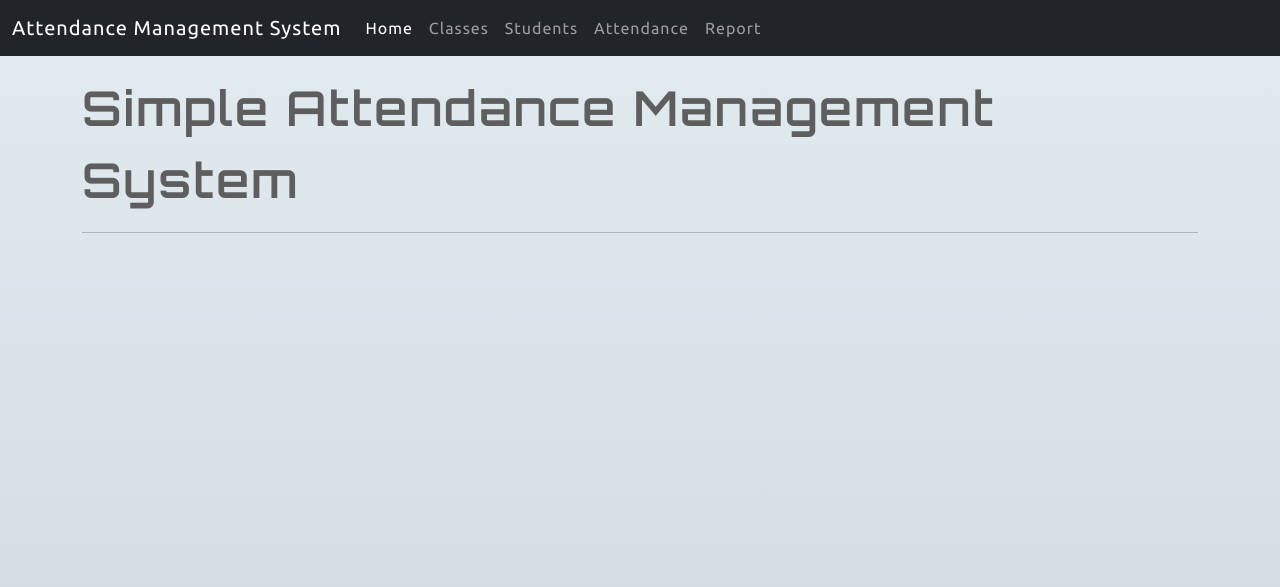
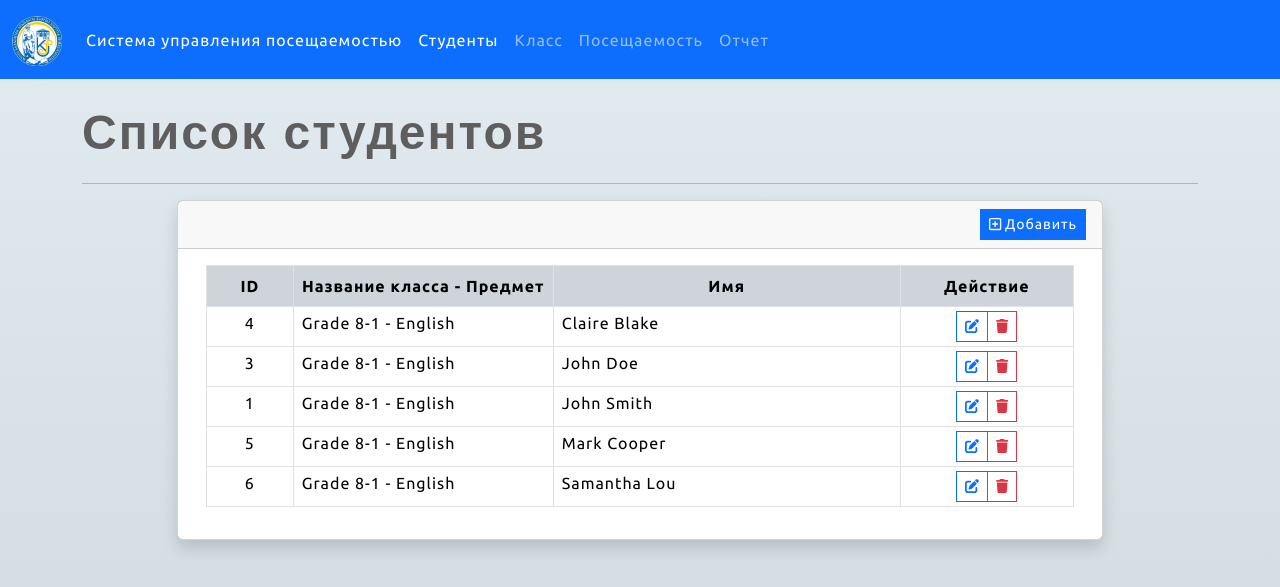
Before and after one commit to azamatdaniel0/php-attendance, a PHP site: page / in a window 1280 px wide. Shown: the top 587 px of the page. Run offline with PHP 8.4, Linux system fonts and the light colour scheme; data comes from the database, SQL or seed files in the repository.

Commit message:
Styling for KNU

```diff
--- a/ajax-api.php
+++ b/ajax-api.php
@@ -21,7 +21,7 @@ switch($action){
         $response = $actionClass->save_attendance();
         break;
     default:
-        $response = ["status" => "error", "msg" => "Undefined API Action!"];
+        $response = ["status" => "error", "msg" => "Неопределенное действие API!"];
         break;
 }
 
--- a/inc/footer.php
+++ b/inc/footer.php
@@ -10,8 +10,8 @@
 
       </div>
       <div class="modal-footer rounded-0">
-        <button type="submit" form="" class="btn btn-primary">Save</button>
-        <button type="button" class="btn btn-secondary" data-bs-dismiss="modal">Cancel</button>
+        <button type="submit" form="" class="btn btn-primary">Сохранить</button>
+        <button type="button" class="btn btn-secondary" data-bs-dismiss="modal">Отменить</button>
       </div>
     </div>
   </div>
--- a/inc/header.php
+++ b/inc/header.php
@@ -1,7 +1,7 @@
 <head>
     <meta charset="UTF-8">
     <meta name="viewport" content="width=device-width, initial-scale=1.0">
-    <title><?= $page_title ?? '' ?> | Attendance Management System</title>
+    <title>Система управления посещаемостью</title>
     <!-- Fontawesome CSS CDN -->
     <link rel="stylesheet" href="https://cdnjs.cloudflare.com/ajax/libs/font-awesome/6.4.2/css/all.min.css" integrity="sha512-z3gLpd7yknf1YoNbCzqRKc4qyor8gaKU1qmn+CShxbuBusANI9QpRohGBreCFkKxLhei6S9CQXFEbbKuqLg0DA==" crossorigin="anonymous" referrerpolicy="no-referrer" />
     <!-- Bootstrap CSS CDN -->
--- a/inc/navigation.php
+++ b/inc/navigation.php
@@ -1,25 +1,27 @@
-<nav class="navbar navbar-expand-lg navbar-light bg-dark sticky-top" data-bs-theme="dark">
+<nav class="navbar navbar-expand-lg navbar-light bg-primary sticky-top" data-bs-theme="dark">
     <div class="container-fluid">
-        <a class="navbar-brand" href="#">Attendance Management System</a>
+        <a class="navbar-brand" href="./">
+        <img src="assets/logo.png" alt="" width="50" height="50" class="d-inline-block align-text-top">
+        </a>
         <button class="navbar-toggler" type="button" data-bs-toggle="collapse" data-bs-target="#navbarSupportedContent" aria-controls="navbarSupportedContent" aria-expanded="false" aria-label="Toggle navigation">
         <span class="navbar-toggler-icon"></span>
         </button>
         <div class="collapse navbar-collapse" id="navbarSupportedContent">
-            <ul class="navbar-nav me-auto mb-2 mb-lg-0">
+            <ul class="navbar-nav me-auto mb-2 mb-lg-0 ">
                 <li class="nav-item">
-                    <a class="nav-link <?= (isset($page)) && $page == 'home' ? 'active' : '' ?>" href="./">Home</a>
+                    <a class="nav-link active" href="./">Система управления посещаемостью</a>
                 </li>
                 <li class="nav-item">
-                    <a class="nav-link <?= (isset($page)) && $page == 'class_list' ? 'active' : '' ?>" href="./?page=class_list">Classes</a>
+                    <a class="nav-link <?= (isset($page)) && $page == 'home' ? 'active' : '' ?>" href="./">Студенты</a>
                 </li>
                 <li class="nav-item">
-                    <a class="nav-link <?= (isset($page)) && $page == 'student_list' ? 'active' : '' ?>" href="./?page=student_list">Students</a>
+                    <a class="nav-link <?= (isset($page)) && $page == 'class_list' ? 'active' : '' ?>" href="./?page=class_list">Класс</a>
                 </li>
                 <li class="nav-item">
-                    <a class="nav-link <?= (isset($page)) && $page == 'attendance' ? 'active' : '' ?>" href="./?page=attendance">Attendance</a>
+                    <a class="nav-link <?= (isset($page)) && $page == 'attendance' ? 'active' : '' ?>" href="./?page=attendance">Посещаемость</a>
                 </li>
                 <li class="nav-item">
-                    <a class="nav-link <?= (isset($page)) && $page == 'attendance_report' ? 'active' : '' ?>" href="./?page=attendance_report">Report</a>
+                    <a class="nav-link <?= (isset($page)) && $page == 'attendance_report' ? 'active' : '' ?>" href="./?page=attendance_report">Отчет</a>
                 </li>
             </ul>
         </div>
--- a/modals/class_form.php
+++ b/modals/class_form.php
@@ -13,7 +13,7 @@ if(isset($_POST['id'])){
         <div class="row">
             <div class="col-12">
                 <div class="mb-3">
-                    <label for="name" class="form-label">Class Name & Subject</label>
+                    <label for="name" class="form-label">Название класса и тема</label>
                     <input type="text" class="form-control" id="name" name="name" value="<?= $name ?? "" ?>" required="required">
                 </div>
             </div>
--- a/modals/student_form.php
+++ b/modals/student_form.php
@@ -14,9 +14,9 @@ $classList = $actionClass->list_class();
         <div class="row">
             <div class="col-12">
                 <div class="mb-3">
-                    <label for="class_id" class="form-label">Class Name & Subject</label>
+                    <label for="class_id" class="form-label">Название класса - Предмет</label>
                     <select type="text" class="form-select" id="class_id" name="class_id" required="required">
-                      <option value="" <?= !isset($id) ? "selected" : "" ?> disabled> -- Select Class Here -- </option>
+                      <option value="" <?= !isset($id) ? "selected" : "" ?> disabled> -- Выберите класс здесь -- </option>
                       <?php if(!empty($classList) && is_array($classList)): ?>
                       <?php foreach($classList as $row): ?>
                         <option value="<?= $row['id'] ?>" <?= (isset($class_id) && $class_id == $row['id']) ? "selected" : "" ?>><?= $row['name'] ?></option>
@@ -25,7 +25,7 @@ $classList = $actionClass->list_class();
                     </select>
                 </div>
                 <div class="mb-3">
-                    <label for="name" class="form-label">Student Name</label>
+                    <label for="name" class="form-label">Имя студента</label>
                     <input type="text" class="form-control" id="name" name="name" value="<?= $name ?? "" ?>" required="required">
                 </div>
             </div>
--- a/pages/home.php
+++ b/pages/home.php
@@ -1,2 +1,98 @@
-<div class="page-title">Simple Attendance Management System</div>
+<div class="page-title mb-3">Список студентов</div>
 <hr>
+<?php
+$studentList = $actionClass->list_student();
+?>
+<div class="row justify-content-center">
+    <div class="col-lg-10 col-md-12 col-sm-12 col-12">
+        <div class="card shadow">
+            <div class="card-header rounded-0">
+                <div class="d-flex w-100 justify-content-end align-items-center">
+                <button class="btn btn-sm rounded-0 btn-primary" type="button" id="add_student"><i class="far fa-plus-square"></i> Добавить</button>
+                </div>
+            </div>
+            <div class="card-body rounded-0">
+                <div class="container-fluid">
+                    <div class="table-responsive">
+                        <table class="table table-bordered table-hovered table-stripped">
+                            <colgroup>
+                                <col width="10%">
+                                <col width="30%">
+                                <col width="40%">
+                                <col width="20%">
+                            </colgroup>
+                            <thead class="bg-dark-subtle">
+                                <tr class="bg-transparent">
+                                    <th class="bg-transparent text-center">ID</th>
+                                    <th class="bg-transparent text-center">Название класса - Предмет</th>
+                                    <th class="bg-transparent text-center">Имя</th>
+                                    <th class="bg-transparent text-center">Действие</th>
+                                </tr>
+                            </thead>
+                            <tbody>
+                                <?php if(!empty($studentList) && is_array($studentList)): ?>
+                                <?php foreach($studentList as $row): ?>
+                                    <tr>
+                                        <td class="text-center px-2 py-1"><?= $row['id'] ?></td>
+                                        <td class="px-2 py-1"><?= $row['class'] ?></td>
+                                        <td class="px-2 py-1"><?= $row['name'] ?></td>
+                                        <td class="text-center px-2 py-1">
+                                            <div class="input-group input-group-sm justify-content-center">
+                                                <button class="btn btn-sm btn-outline-primary rounded-0 edit_student" type="button" data-id="<?= $row['id'] ?>" title="Edit"><i class="fas fa-edit"></i></button>
+                                                <button class="btn btn-sm btn-outline-danger rounded-0 delete_student" type="button" data-id="<?= $row['id'] ?>" title="Delete"><i class="fas fa-trash"></i></button>
+                                            </div>
+                                        </td>
+                                    </tr>
+                                <?php endforeach; ?>
+                                <?php else: ?>
+                                    <tr>
+                                        <th class="text-center px-2 py-1" colspan="4">No data found.</th>
+                                    </tr>
+                                <?php endif; ?>
+                            </tbody>
+                        </table>
+                    </div>
+                </div>
+            </div>
+        </div>
+    </div>
+</div>
+
+<script>
+    $(document).ready(function(){
+        $('#add_student').click(function(e){
+            e.preventDefault()
+            open_modal('student_form.php', `<?= isset($id) ? "Add New Student" : "Update Student" ?>`)
+        })
+        $('.edit_student').click(function(e){
+            e.preventDefault()
+            var id = $(this)[0].dataset?.id || ''
+            open_modal('student_form.php', `<?= isset($id) ? "Create New Student" : "Update Student" ?>`, {id: id})
+        })
+        $('.delete_student').click(function(e){
+            e.preventDefault()
+            var id = $(this)[0].dataset?.id || ''
+            start_loader()
+            if(confirm(`Are you sure to delete the selected student? This action cannot be undone.`) == true){
+                $.ajax({
+                    url: "./ajax-api.php?action=delete_student",
+                    method: "POST",
+                    data: { id : id},
+                    dataType: 'JSON',
+                    error: (error) => {
+                        console.error(error)
+                        alert('An error occurred.')
+                    },
+                    success:function(resp){
+                        if(resp?.status != '')
+                            location.reload();
+                        else
+                            end_loader();
+                    }
+                })
+            }else{
+                end_loader();
+            }
+        })
+    })
+</script>
```
Also changed, not shown: pages/attendance.php (+15 -15 lines), pages/attendance_report.php (+15 -15 lines), pages/class_list.php (+6 -6 lines), pages/student_list.php (+6 -6 lines), assets/logo.png (added).
